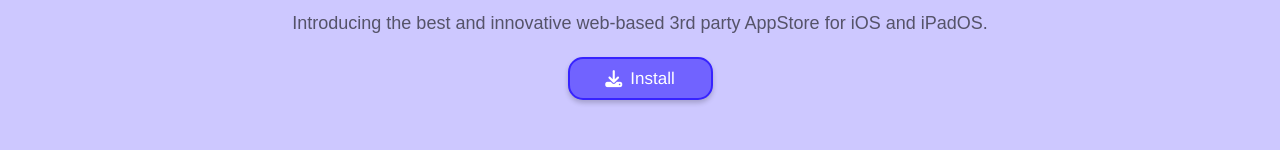
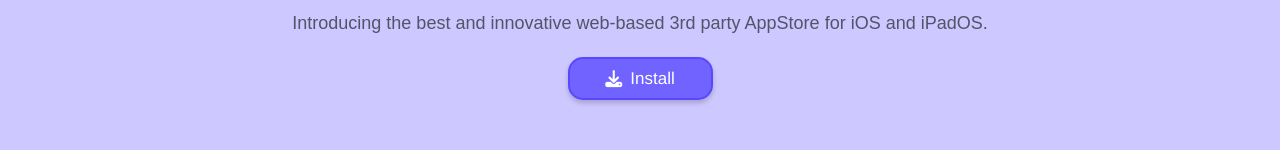
Before and after one commit to Ibinou/GetiTweakHub, a plain HTML site: page index.html in a window 1280 px wide. Shown: the part 154-304 px from the top of the page. Drawn offline with Linux system fonts and the light colour scheme.

Commit message:
Update styles.css

```diff
--- a/css/styles.css
+++ b/css/styles.css
@@ -162,7 +162,7 @@ p {
 .down {
     background-color: #7163FF;
     border-radius: 15px;
-    border: 2px solid #3723FF;
+    border: 2px solid #5948ff;
     color: #fff;
     cursor: pointer;
     display: inline-flex;
```
